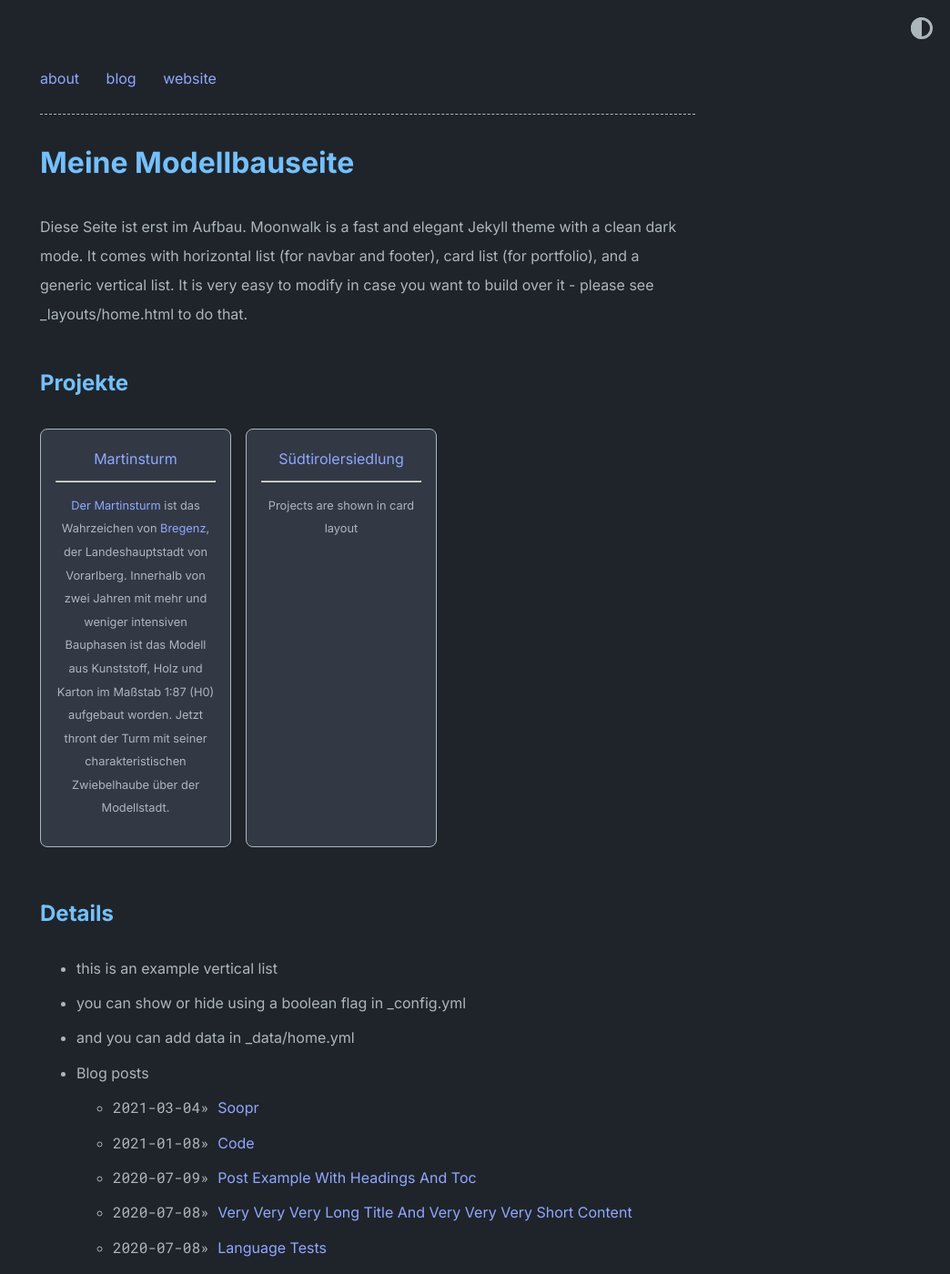
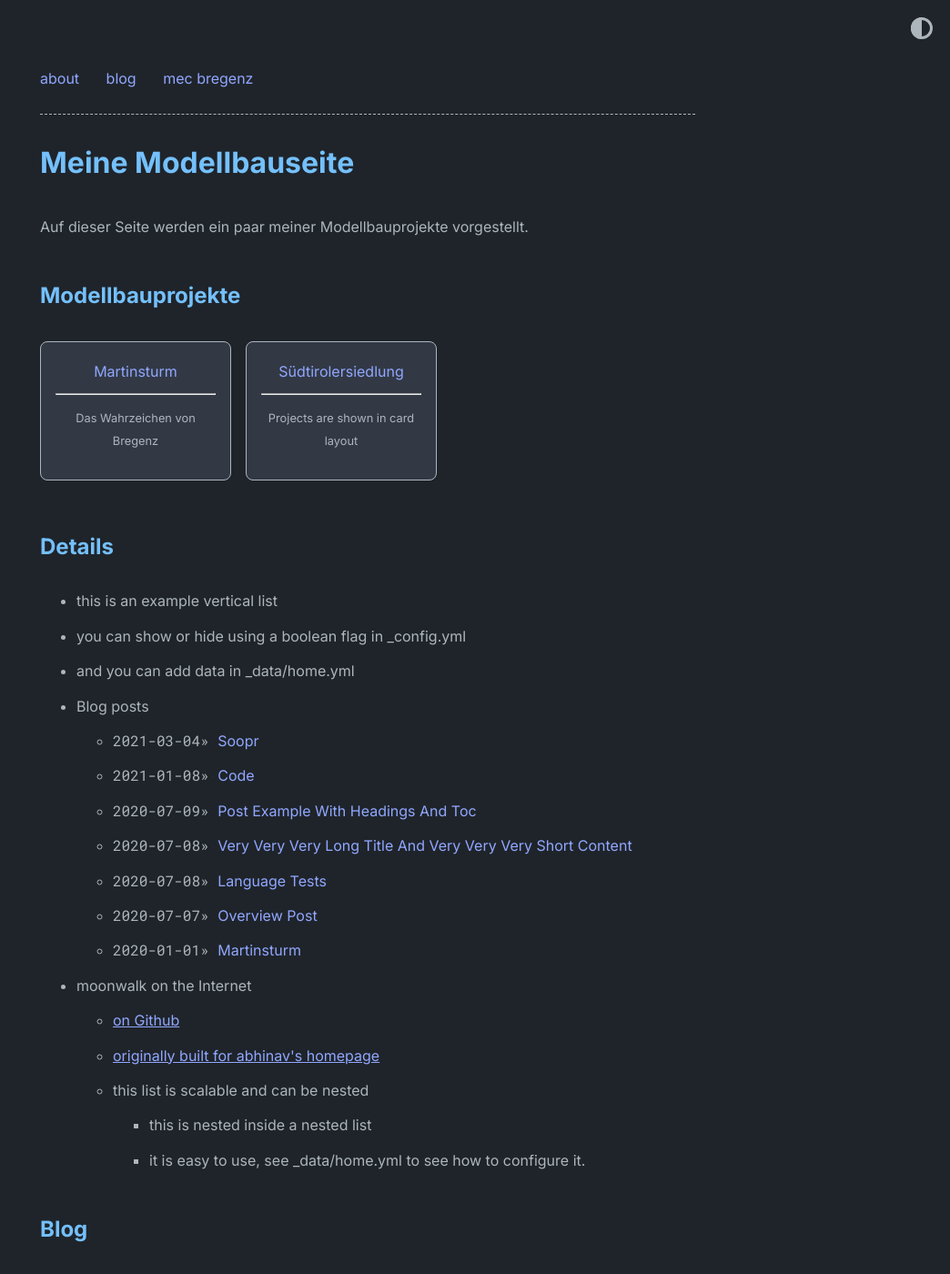
Before and after one commit to HarMol00/homepage, a Jekyll site: the page built from index.md, in a window 1280 px wide and 1400 px high. Shown: the whole window at 91% size, without its empty margins (236-1280 px from the left). Built offline with Jekyll 4.4.1, drawn with Linux system fonts in a browser that asks for light colours; some of the changed text lies outside the part shown.

```diff
--- a/_config.yml
+++ b/_config.yml
@@ -2,10 +2,7 @@ title: Meine Modellbauseite
 author: Harald Möller
 url: "https://harmol00.github.io" # root address of the site
 description: > # description of the site (multiple lines allowed)
-  Diese Seite ist erst im Aufbau.
-
-  Moonwalk is a fast and elegant Jekyll theme with a clean dark mode. It comes with horizontal list (for navbar and footer), card list (for portfolio),
-  and a generic vertical list. It is very easy to modify in case you want to build over it - please see _layouts/home.html to do that.
+  Auf dieser Seite werden ein paar meiner Modellbauprojekte vorgestellt.
 
 permalink: /:slug
 
@@ -26,13 +23,13 @@ theme_config:
   # following keys are using to create home layout
   show_projects: true # show projects as cards, add in _data/home.yml
   show_blog: true # show blog posts added in _posts
-  show_old_projects: false # show old projects as cards, add in _data/home.yml
+  show_old_projects: true # show old projects as cards, add in _data/home.yml
   show_misc_list: true # show generic vertical list for misc details, add _data/home.yml
   show_reading_time: true # show number of words and reading time in the blog posts
   show_tags: true # show tags in a blog posts
   # options for "home" page
   home:
-    title_projects: Projekte
+    title_projects: Modellbauprojekte
     title_misc_list: Details
     title_blog: Blog
     title_old_projects: Old Projects
--- a/_data/home.yml
+++ b/_data/home.yml
@@ -5,13 +5,13 @@ navbar_entries:
   - title: blog
     url: blog
 
-  - title: website
-    url: https://www.abhinav.co
+  - title: mec bregenz
+    url: https://www.mecbregenz.at/
 
 project_entries:
   - title: Martinsturm
-    url: https://harmol00.github.io/gallery/Martinsturm.html
-    desc: Der <a href="http://www.martinsturmbregenz.at/">Martinsturm</a> ist das Wahrzeichen von <a href="https://www.bregenz.travel">Bregenz</a>, der Landeshauptstadt von Vorarlberg. Innerhalb von zwei Jahren mit mehr und weniger intensiven Bauphasen ist das Modell aus Kunststoff, Holz und Karton im Maßstab 1:87 (H0) aufgebaut worden. Jetzt thront der Turm mit seiner charakteristischen Zwiebelhaube über der Modellstadt.
+    url: martinsturm
+    desc: Das Wahrzeichen von Bregenz
 
   - title: Südtirolersiedlung
     url: overview-post
--- /dev/null
+++ b/_posts/2020-01-01-martinsturm.md
@@ -0,0 +1,10 @@
+---
+layout: post
+title: Martinsturm
+---
+
+Der <a href="http://www.martinsturmbregenz.at/">Martinsturm</a> ist das Wahrzeichen von <a href="https://www.bregenz.travel">Bregenz</a>, der Landeshauptstadt von Vorarlberg. Innerhalb von zwei Jahren mit mehr und weniger intensiven Bauphasen ist das Modell aus Kunststoff, Holz und Karton im Maßstab 1:87 (H0) aufgebaut worden. Jetzt thront der Turm mit seiner charakteristischen Zwiebelhaube über der Modellstadt.
+
+[![Bilder Martinsturm](https://harmol00.github.io/gallery/media/original/Martinsturm/Martinsturm18.jpg)](https://harmol00.github.io/gallery/Martinsturm.html)
+
+Alle Bilder © Harald Möller
```
